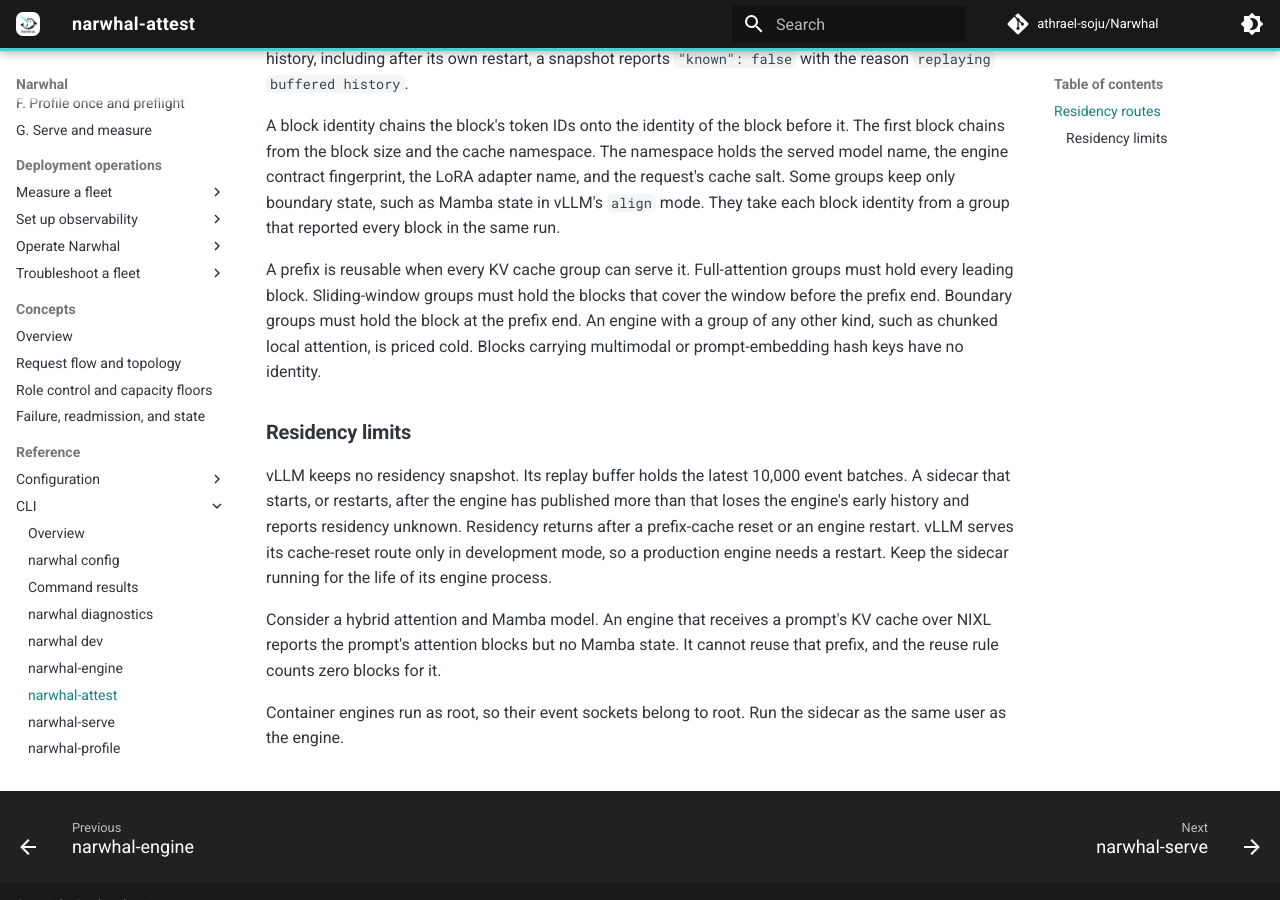
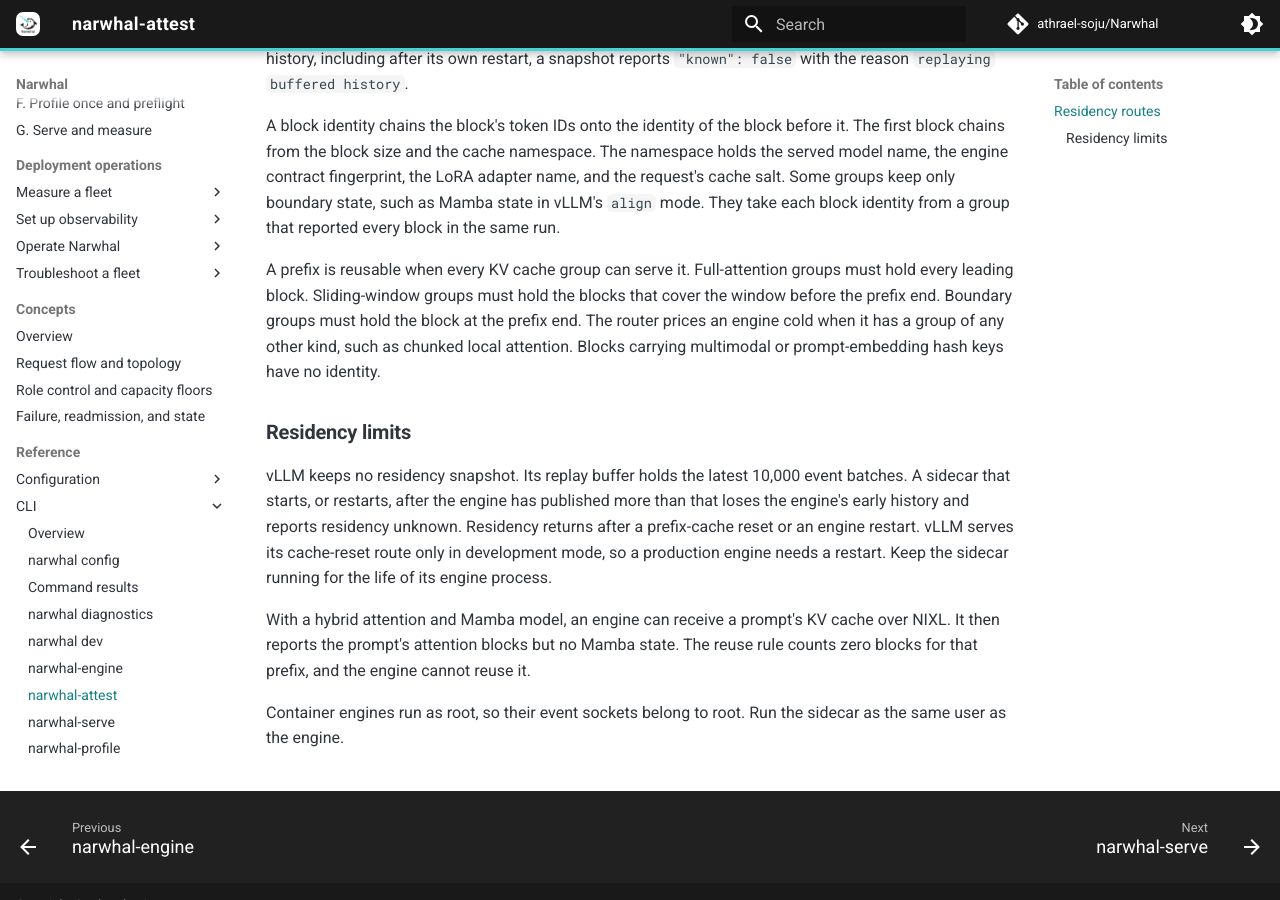
Before and after one commit to athrael-soju/Narwhal, an MkDocs documentation site: the page built from docs/cli/Attest.md, in a window 1280 px wide and 900 px high, scrolled down 1791 px. Built offline with MkDocs 1.6.1 and Material for MkDocs 9.7.7, drawn with Linux system fonts in a browser that asks for light colours; comment, search, counter and statistics services are not loaded; some of the changed text lies outside the part shown.

Commit message:
docs(residency): tighten prefix-residency prose

```diff
--- a/docs/cli/Attest.md
+++ b/docs/cli/Attest.md
@@ -43,12 +43,12 @@
 
 A block identity chains the block's token IDs onto the identity of the block before it. The first block chains from the block size and the cache namespace. The namespace holds the served model name, the engine contract fingerprint, the LoRA adapter name, and the request's cache salt. Some groups keep only boundary state, such as Mamba state in vLLM's `align` mode. They take each block identity from a group that reported every block in the same run.
 
-A prefix is reusable when every KV cache group can serve it. Full-attention groups must hold every leading block. Sliding-window groups must hold the blocks that cover the window before the prefix end. Boundary groups must hold the block at the prefix end. An engine with a group of any other kind, such as chunked local attention, is priced cold. Blocks carrying multimodal or prompt-embedding hash keys have no identity.
+A prefix is reusable when every KV cache group can serve it. Full-attention groups must hold every leading block. Sliding-window groups must hold the blocks that cover the window before the prefix end. Boundary groups must hold the block at the prefix end. The router prices an engine cold when it has a group of any other kind, such as chunked local attention. Blocks carrying multimodal or prompt-embedding hash keys have no identity.
 
 ### Residency limits
 
 vLLM keeps no residency snapshot. Its replay buffer holds the latest 10,000 event batches. A sidecar that starts, or restarts, after the engine has published more than that loses the engine's early history and reports residency unknown. Residency returns after a prefix-cache reset or an engine restart. vLLM serves its cache-reset route only in development mode, so a production engine needs a restart. Keep the sidecar running for the life of its engine process.
 
-Consider a hybrid attention and Mamba model. An engine that receives a prompt's KV cache over NIXL reports the prompt's attention blocks but no Mamba state. It cannot reuse that prefix, and the reuse rule counts zero blocks for it.
+With a hybrid attention and Mamba model, an engine can receive a prompt's KV cache over NIXL. It then reports the prompt's attention blocks but no Mamba state. The reuse rule counts zero blocks for that prefix, and the engine cannot reuse it.
 
 Container engines run as root, so their event sockets belong to root. Run the sidecar as the same user as the engine.
```
Also changed, not shown: other parts of docs/cli/Attest.md (+1 -1 lines), docs/cli/Check.md (+1 -1 lines), docs/configuration/05-Engine-Launch.md (+3 -3 lines), docs/http-api/05-Live-State.md (+1 -1 lines), docs/measure/03-Load-Trial.md (+1 -1 lines), 2 other files.
